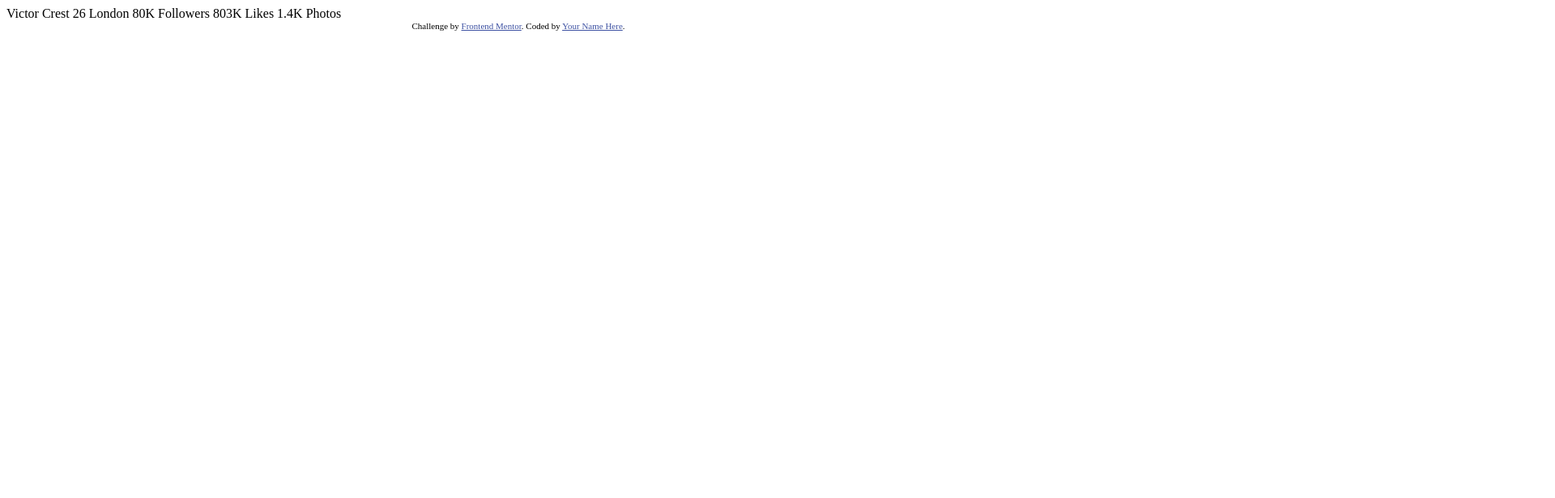
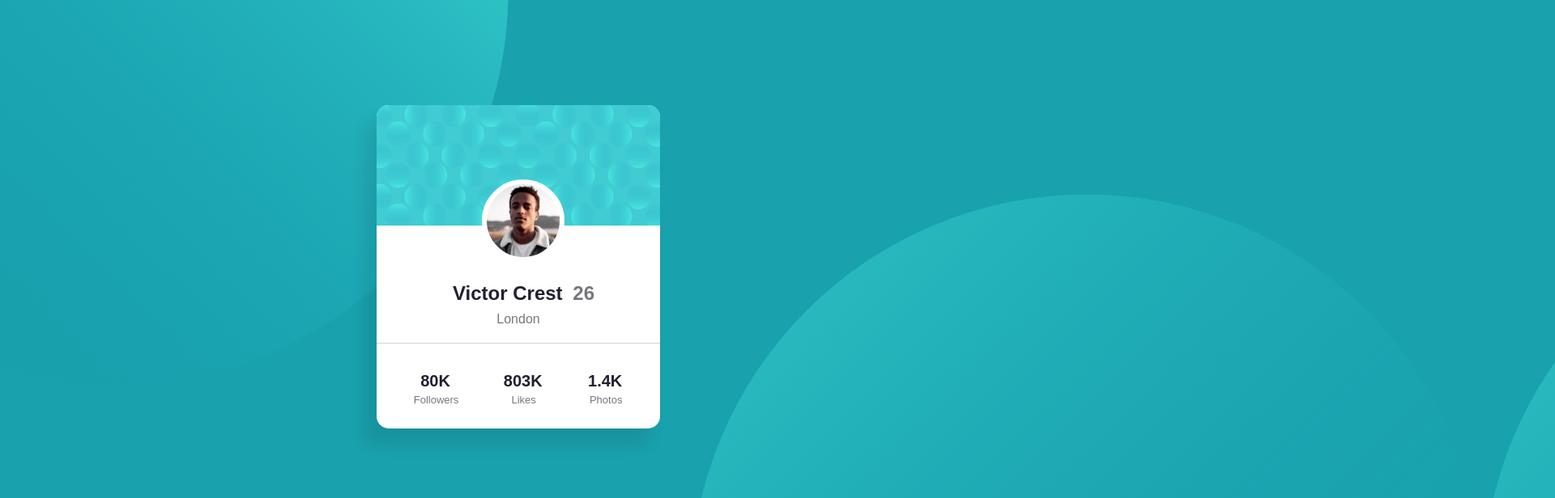
Before and after one commit to Abdullah-Aboalm/challenge-8, a plain HTML site: page index.html in a window 1280 px wide. Shown: the top 616 px of the page at 81% size, 1920 px wide, since content can reach past the window. Drawn offline with Linux system fonts and the light colour scheme.

Commit message:
upload files

```diff
--- a/index.html
+++ b/index.html
@@ -5,6 +5,8 @@
   <meta name="viewport" content="width=device-width, initial-scale=1.0"> <!-- displays site properly based on user's device -->
 
   <link rel="icon" type="image/png" sizes="32x32" href="./images/favicon-32x32.png">
+  <link rel="stylesheet" href="normalize.css">
+  <link rel="stylesheet" href="style.css">
 
   <title>Frontend Mentor | Profile card component</title>
 
@@ -15,21 +17,34 @@
   </style>
 </head>
 <body>
-  Victor Crest
-  26
-  London
-
-  80K
-  Followers
-
-  803K
-  Likes
-
-  1.4K
-  Photos
-  <div class="attribution">
+  <div class="back-ground"></div>
+  <div class="card">
+    <div class="image">
+      <img src="./images/bg-pattern-card.svg" alt="">
+    </div>
+    <div class="des">
+      <h2>Victor Crest<span> 26</span></h2>
+      <p class="city">London</p>
+      <hr>
+      <div class="states">
+        <div class="state-1">
+          <h4>80K</h4>
+          <p>Followers</p>
+        </div>
+        <div class="state-2">
+          <h4>803K</h4>
+          <p>Likes</p>
+        </div>
+        <div class="state-3">
+          <h4>1.4K</h4>
+          <p>Photos</p>
+        </div>
+      </div>
+    </div>
+  </div>
+  <!-- <div class="attribution">
     Challenge by <a href="https://www.frontendmentor.io?ref=challenge" target="_blank">Frontend Mentor</a>.
     Coded by <a href="#">Your Name Here</a>.
-  </div>
+  </div> -->
 </body>
 </html>
--- a/style.css
+++ b/style.css
@@ -0,0 +1,150 @@
+/* start global rules */
+
+* {
+    -webkit-box-sizing: border-box;
+    -moz-box-sizing: border-box;
+    -o-box-sizing: border-box;
+    box-sizing: border-box;
+    margin: 0;
+    padding: 0;
+}
+
+html {
+    scroll-behavior: smooth;
+}
+
+body {
+    font-family: 'Hanken Grotesk', sans-serif;
+    background-image: url(./images/bg-pattern-top.svg);
+    background-position: -350px -500px;
+    background-repeat: no-repeat;
+    overflow: hidden;
+    background-color: #19a1ad;
+}
+
+.back-ground {
+    background-image: url(./images/bg-pattern-bottom.svg);
+    width: 100%;
+    height: 100%;
+    position: absolute;
+    right: -852px;
+    bottom: -240px;
+    z-index: -1;
+}
+
+/* end global rules */
+
+.card {
+    box-shadow: -14px 20px 20px 1px rgb(0 0 0 / 9%);
+    background-color: white;
+    width: 350px;
+    height: 400px;
+    display: flex;
+    flex-direction: column;
+    margin-right: auto;
+    margin-left: auto;
+    margin-top: 130px;
+    border-radius: 15px;
+}
+
+.card .image {
+    width: 100%;
+    height: 45%;
+    border-top-left-radius: 15px;
+    border-top-right-radius: 15px;
+    position: relative;
+}
+
+.card .image::after {
+    content: "";
+    position: absolute;
+    margin-left: auto;
+    margin-right: auto;
+    left: 130px;
+    bottom: -45px;
+    width: 90px;
+    height: 90px;
+    border-radius: 50%;
+    background-image: url(./images/image-victor.jpg);
+    background-repeat: no-repeat;
+    background-position: -2px ;
+    border: 6px solid white;
+}
+
+.card .image img {
+    width: 100%;
+    height: 100%;
+    border-top-left-radius: 15px;
+    border-top-right-radius: 15px;
+}
+
+.card .des {
+    width: 100%;
+    height: 55%;
+    margin-top: 70px;
+}
+
+.card .des h2 {
+    text-align: center;
+    text-indent: 13px;
+    color: #221f30;
+}
+
+.card .des h2 span {
+    color: #76777c;
+    margin-left: 6px;
+}
+
+.card .des p.city {
+    text-align: center;
+    color: #76777c;
+    margin-top: 10px;
+}
+
+.card .des hr {
+    margin-top: 20px;
+    border: none;
+    background-color: #d4d3d3;
+    height: 1px;
+}
+
+.card .des .states {
+    display: flex;
+    flex-direction: row;
+    justify-content: space-around;
+    margin-left: auto;
+    margin-right: auto;
+    text-align: center;
+    width: 90%;
+    margin-top: 35px;
+}
+
+.card .des .states h4 {
+    color: #221f30;
+    font-size: 20px;
+    font-weight: bold;
+    margin-bottom: 5px;
+    position: relative;
+    right: 1px;
+}
+
+.card .des .states p {
+    color: #76777c;
+    text-align: center;
+    font-size: 13px;
+}
+
+@media (max-width: 767px) {
+    body {
+        background-position: -809px -500px;
+    }
+
+    .back-ground {
+        right: -180px;
+        bottom: -325px;
+    }
+
+    .card {
+        margin-top: 180px;
+    }
+}
```
